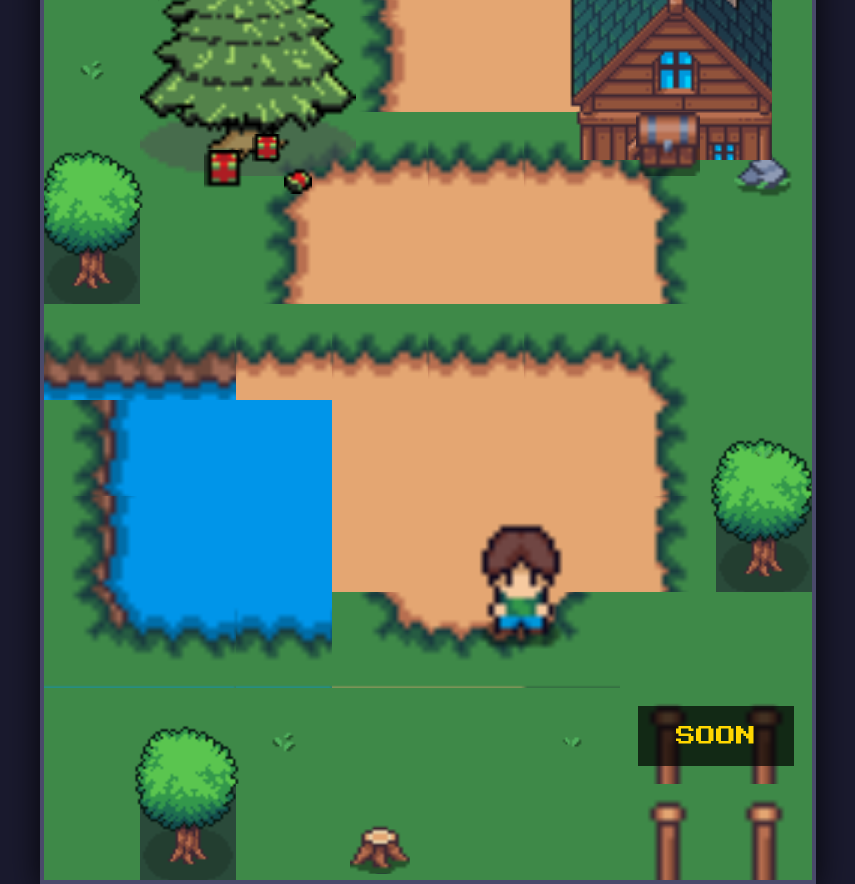
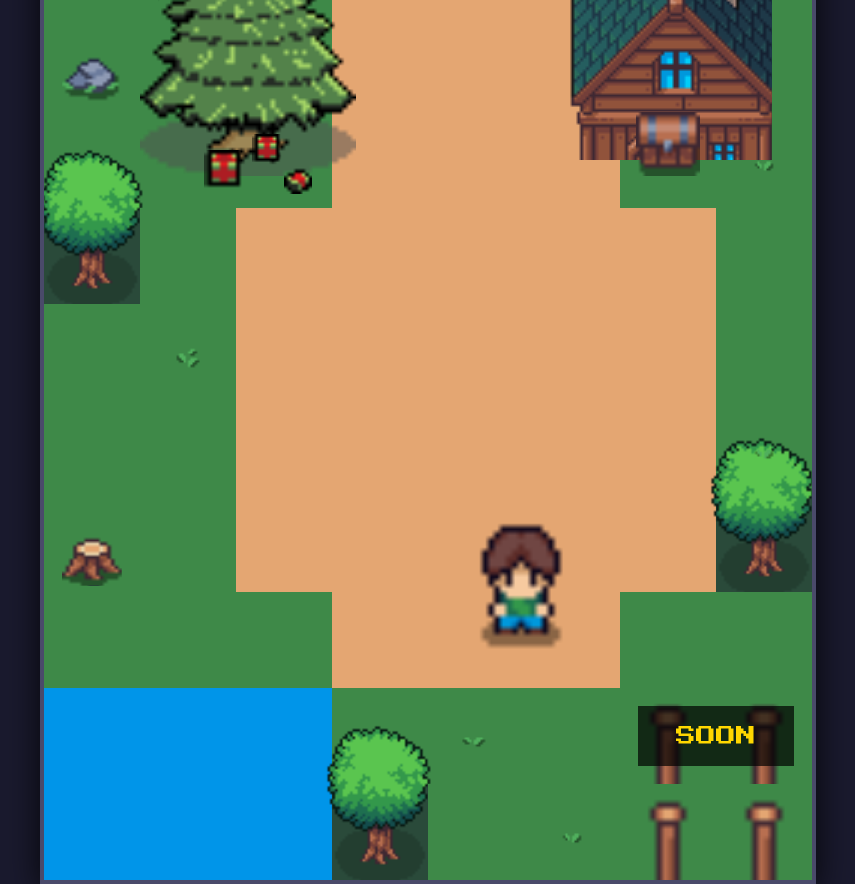
Before and after one commit to ManOverpoured/Overpoured-Apps, a plain HTML site: page index.html in a window 1280 px wide. Shown: the whole page, without its empty margins (212-1067 px from the left). Drawn offline with Linux system fonts and the light colour scheme.

Commit message:
Update index.html

```diff
--- a/index.html
+++ b/index.html
@@ -351,20 +351,18 @@
         let currentPrompt = null;
         let promptShowing = false;
 
-        // Map data - big plus sign path extending to all edges
-        // 2 = path, 9-16 = path transitions, 5 = water, 17-24 = water edge transitions
-        // Water edges: 17=TL, 18=T, 19=TR, 20=L, 21=R, 22=BL, 23=B, 24=BR
+        // Map data - simplified: using mostly middle tiles, grass will show naturally at edges
         const mapData = [
-            [0,7,4,12,2,2,13,3],
-            [7,0,0,12,2,2,13,0],
-            [0,0,9,10,10,10,11,7],
-            [1,0,12,2,2,2,13,0],
-            [18,18,10,10,10,10,11,0],
-            [20,5,5,2,2,2,13,7],
-            [20,5,5,2,2,2,13,1],
-            [22,23,23,14,15,16,0,0],
-            [0,0,7,0,0,7,6,6],
-            [0,1,0,7,0,0,6,6]
+            [0,7,4,2,2,2,3,7],       // Row 0: buildings with path
+            [7,0,0,2,2,2,0,0],       // Row 1: vertical path continues
+            [0,0,0,2,2,2,0,7],       // Row 2: vertical path
+            [1,0,2,2,2,2,2,0],       // Row 3: path widens for horizontal
+            [0,7,2,2,2,2,2,0],       // Row 4: full horizontal path
+            [0,0,2,2,2,2,2,7],       // Row 5: horizontal continues
+            [7,0,2,2,2,2,2,1],       // Row 6: horizontal continues
+            [0,0,0,2,2,2,0,0],       // Row 7: back to vertical
+            [5,5,5,0,7,0,6,6],       // Row 8: water
+            [5,5,5,1,0,7,6,6]        // Row 9: water continues
         ];
 
         // Decoration positions with more variety
```
